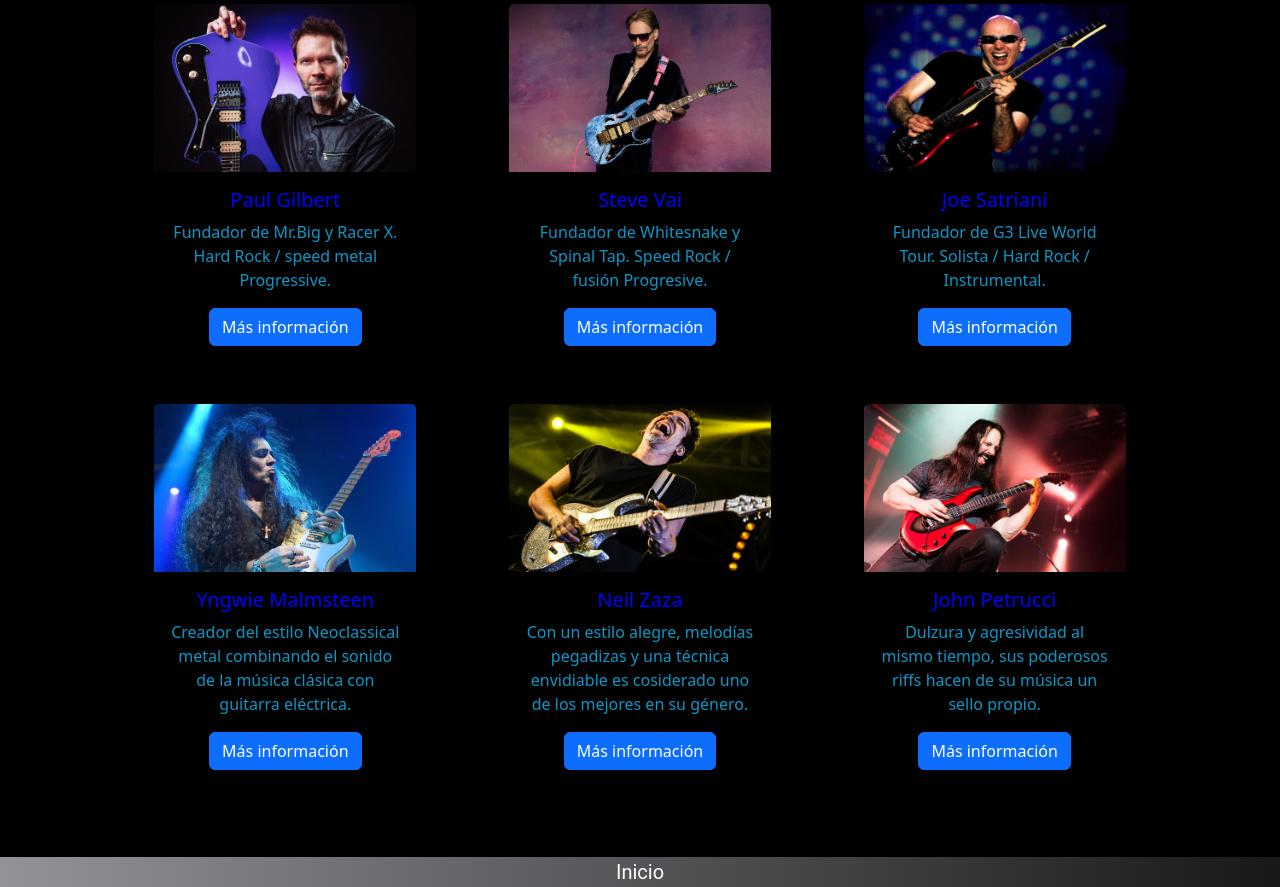
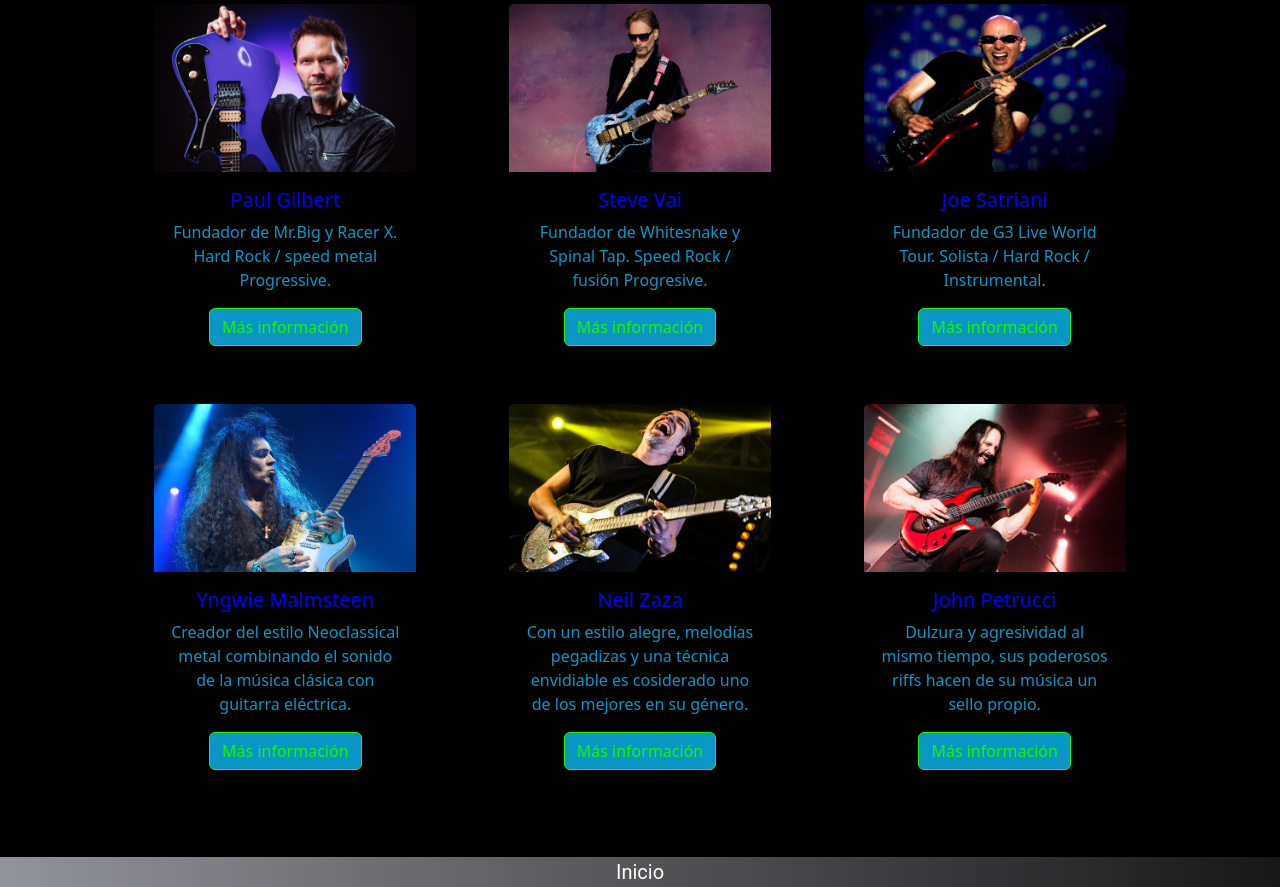
Before and after one commit to GonLochocki/proyecto-gonzalo-lochocki, a website: page pages/artistas.html in a window 1280 px wide. Shown: the part 790-1677 px from the top of the page. Drawn offline with nearby package versions, Linux system fonts and the light colour scheme.

Commit message:
cambio de color boton card

```diff
--- a/pages/artistas.html
+++ b/pages/artistas.html
@@ -89,7 +89,7 @@
                     <div class="card-body">
                       <h5 class="card-title">Paul Gilbert</h5>
                       <p class="card-text">Fundador de Mr.Big y Racer X. Hard Rock / speed metal Progressive.</p>
-                      <a href="./articulos.html#gilbert" class="btn btn-primary">Más información</a>
+                      <a href="./articulos.html#gilbert" class="btn btn-primary boton-art">Más información</a>
                     </div>
                   </div>
                   <div class="card m" style="width: 18rem;">
@@ -97,7 +97,7 @@
                     <div class="card-body">
                       <h5 class="card-title">Steve Vai</h5>
                       <p class="card-text">Fundador de Whitesnake y Spinal Tap. Speed Rock / fusión  Progresive.</p>
-                      <a href="./articulos.html#vai" class="btn btn-primary">Más información</a>
+                      <a href="./articulos.html#vai" class="btn btn-primary boton-art">Más información</a>
                     </div>
                   </div>
                   <div class="card m" style="width: 18rem;">
@@ -105,7 +105,7 @@
                     <div class="card-body">
                       <h5 class="card-title">Joe Satriani</h5>
                       <p class="card-text">Fundador de G3 Live World Tour. Solista / Hard Rock / Instrumental.</p>
-                      <a href="./articulos.html#satriani" class="btn btn-primary">Más información</a>
+                      <a href="./articulos.html#satriani" class="btn btn-primary boton-art">Más información</a>
                     </div>
                   </div>
                   <div class="card m" style="width: 18rem;">
@@ -113,7 +113,7 @@
                     <div class="card-body">
                       <h5 class="card-title">Yngwie Malmsteen</h5>
                       <p class="card-text">Creador del estilo Neoclassical metal combinando el sonido de la música clásica con guitarra eléctrica.</p>
-                      <a href="./articulos.html#malmsteen" class="btn btn-primary">Más información</a>
+                      <a href="./articulos.html#malmsteen" class="btn btn-primary boton-art">Más información</a>
                     </div>
                   </div>
                   <div class="card m" style="width: 18rem;">
@@ -121,7 +121,7 @@
                     <div class="card-body">
                       <h5 class="card-title">Neil Zaza</h5>
                       <p class="card-text">Con un estilo alegre, melodías pegadizas y una técnica envidiable es cosiderado uno de los mejores en su género.</p>
-                      <a href="./articulos.html#zaza" class="btn btn-primary">Más información</a>
+                      <a href="./articulos.html#zaza" class="btn btn-primary boton-art">Más información</a>
                     </div>
                   </div>
                   <div class="card m" style="width: 18rem;">
@@ -129,7 +129,7 @@
                     <div class="card-body">
                       <h5 class="card-title">John Petrucci</h5>
                       <p class="card-text">Dulzura y agresividad al mismo tiempo, sus poderosos riffs hacen de su música un sello propio.</p>
-                      <a href="./articulos.html#petrucci" class="btn btn-primary">Más información</a>
+                      <a href="./articulos.html#petrucci" class="btn btn-primary boton-art">Más información</a>
                     </div>
                   </div>
             </div>
--- a/scss/components/_artistas.scss
+++ b/scss/components/_artistas.scss
@@ -12,6 +12,11 @@
       background-color: nth($colores , 5);
           .card-text {
             color: nth($colores, 10);
+          }
+          .boton-art {
+            background-color: rgb(11, 151, 198);
+            border-color: rgb(28, 244, 0);
+            color: rgb(28, 244, 0);
           }
       }
   }
```
Also changed, not shown: css/mainStyle.css, 1 other file.
